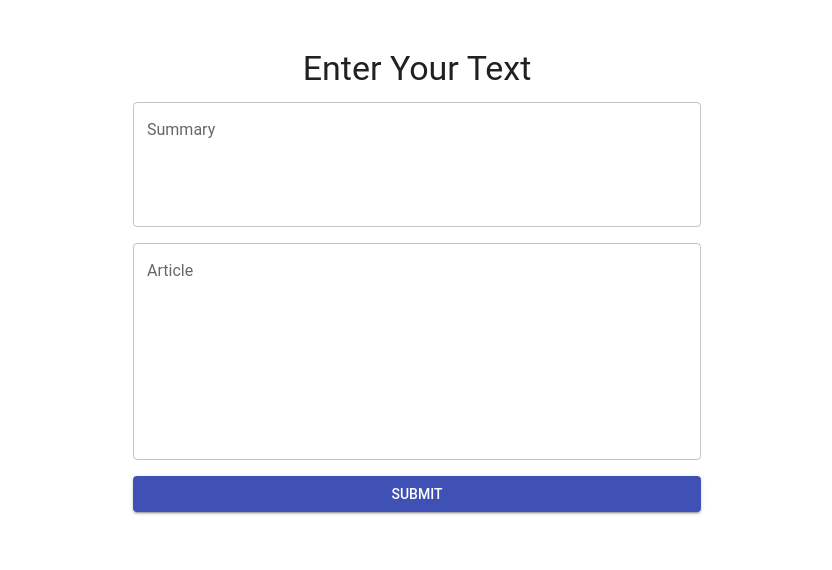
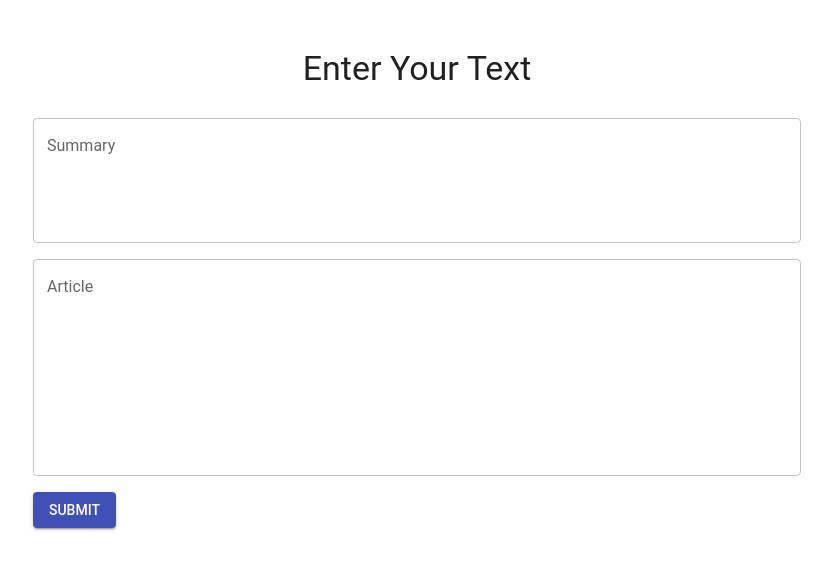
Before and after one commit to masatonaut/amr-summarizer-prototype, a React (Create React App) app in the folder frontend/: page / in a window 1280 px wide. Shown: the top 570 px of the page, without its empty margins (223-1055 px from the left). Built offline with nearby package versions, Linux system fonts and the light colour scheme.

Commit message:
feat: unify InputForm and ResultsDisplay design using MUI and PageLayout

```diff
--- a/frontend/src/InputForm.js
+++ b/frontend/src/InputForm.js
@@ -1,6 +1,7 @@
 import React, { useState } from "react";
 import { useNavigate } from "react-router-dom";
 import { Box, TextField, Button, Typography } from "@mui/material";
+import PageLayout from "./components/PageLayout";
 
 const InputForm = () => {
   const [summary, setSummary] = useState("");
@@ -16,9 +17,7 @@ const InputForm = () => {
         `${process.env.REACT_APP_API_URL}/process_amr`,
         {
           method: "POST",
-          headers: {
-            "Content-Type": "application/json",
-          },
+          headers: { "Content-Type": "application/json" },
           body: JSON.stringify({ summary, article }),
         }
       );
@@ -28,7 +27,6 @@ const InputForm = () => {
       }
 
       const amrData = await response.json();
-      // Navigate to the results page and pass the AMR data via state
       navigate("/results", { state: { amrData } });
     } catch (err) {
       console.error("Error:", err);
@@ -37,10 +35,11 @@ const InputForm = () => {
   };
 
   return (
-    <Box sx={{ maxWidth: 600, mx: "auto", mt: 4, p: 2 }}>
+    <PageLayout>
       <Typography variant="h4" align="center" gutterBottom>
         Enter Your Text
       </Typography>
+
       <Box
         component="form"
         onSubmit={handleSubmit}
@@ -62,16 +61,22 @@ const InputForm = () => {
           value={article}
           onChange={(e) => setArticle(e.target.value)}
         />
-        <Button type="submit" variant="contained" color="primary">
+        <Button
+          type="submit"
+          variant="contained"
+          color="primary"
+          sx={{ alignSelf: "flex-start" }}
+        >
           Submit
         </Button>
       </Box>
+
       {error && (
         <Typography variant="body1" color="error" align="center" sx={{ mt: 2 }}>
           {error}
         </Typography>
       )}
-    </Box>
+    </PageLayout>
   );
 };
 
--- a/frontend/src/ResultsDisplay.js
+++ b/frontend/src/ResultsDisplay.js
@@ -1,6 +1,7 @@
 import React from "react";
 import { useLocation, Link as RouterLink } from "react-router-dom";
 import { Box, Typography, Link } from "@mui/material";
+import PageLayout from "./components/PageLayout";
 import AMRGraph from "./components/AMRGraph";
 
 const ResultsDisplay = () => {
@@ -9,19 +10,19 @@ const ResultsDisplay = () => {
 
   if (!amrData) {
     return (
-      <Box sx={{ maxWidth: 800, mx: "auto", mt: 4, p: 2 }}>
+      <PageLayout>
         <Typography variant="h5" align="center" gutterBottom>
           No results to display.
         </Typography>
         <Link component={RouterLink} to="/" variant="body1">
           Back to Input
         </Link>
-      </Box>
+      </PageLayout>
     );
   }
 
   return (
-    <Box sx={{ maxWidth: 800, mx: "auto", mt: 4, p: 2 }}>
+    <PageLayout>
       <Typography variant="h4" align="center" gutterBottom>
         AMR Parsing Results
       </Typography>
@@ -52,7 +53,7 @@ const ResultsDisplay = () => {
       <Link component={RouterLink} to="/" variant="body1">
         Back to Input
       </Link>
-    </Box>
+    </PageLayout>
   );
 };
 
--- /dev/null
+++ b/frontend/src/components/PageLayout.js
@@ -0,0 +1,22 @@
+import React from "react";
+import { Box } from "@mui/material";
+
+const PageLayout = ({ children }) => {
+  return (
+    <Box
+      sx={{
+        maxWidth: 800,
+        mx: "auto",
+        mt: 4,
+        p: 2,
+        display: "flex",
+        flexDirection: "column",
+        gap: 2,
+      }}
+    >
+      {children}
+    </Box>
+  );
+};
+
+export default PageLayout;
```
